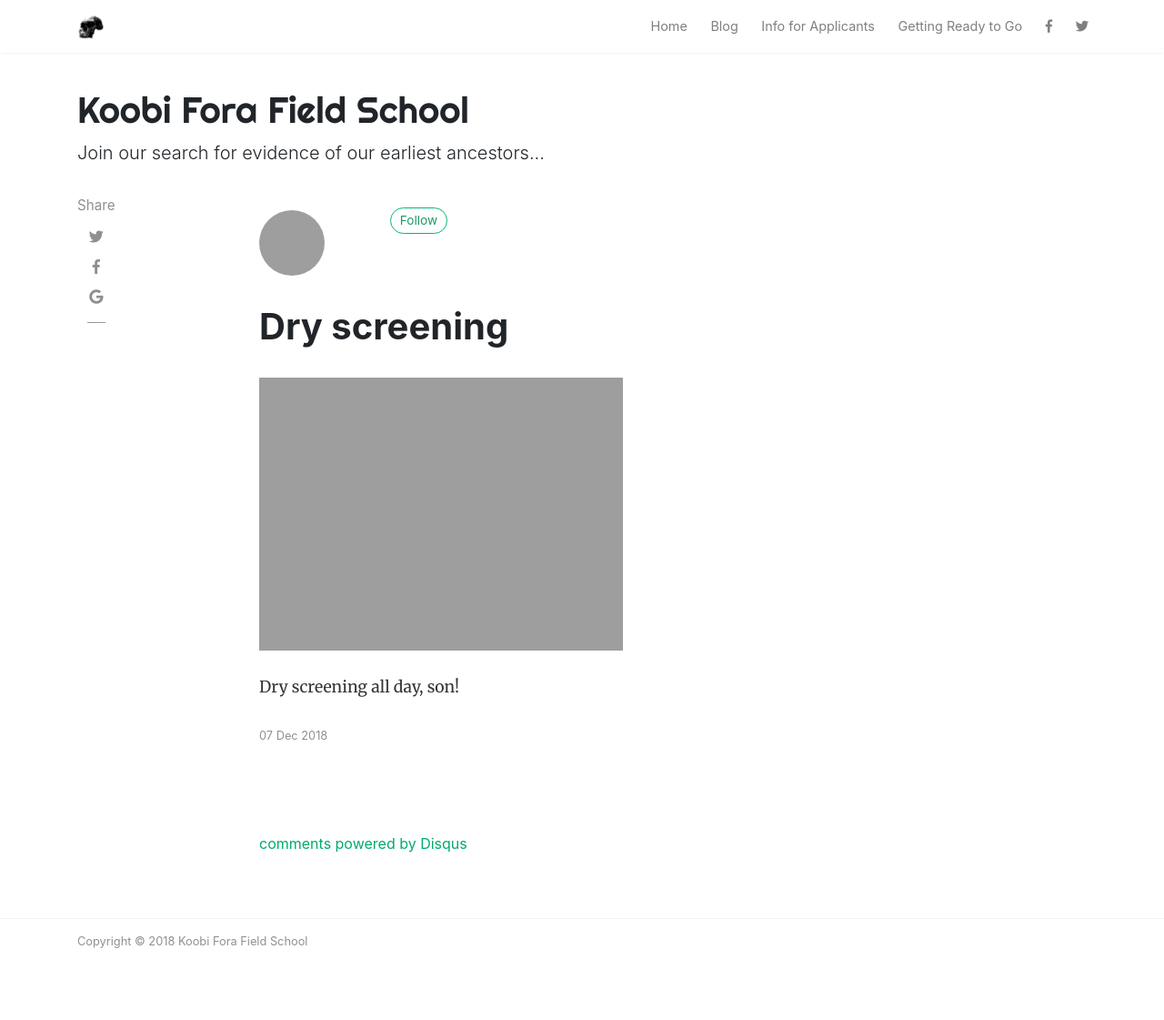
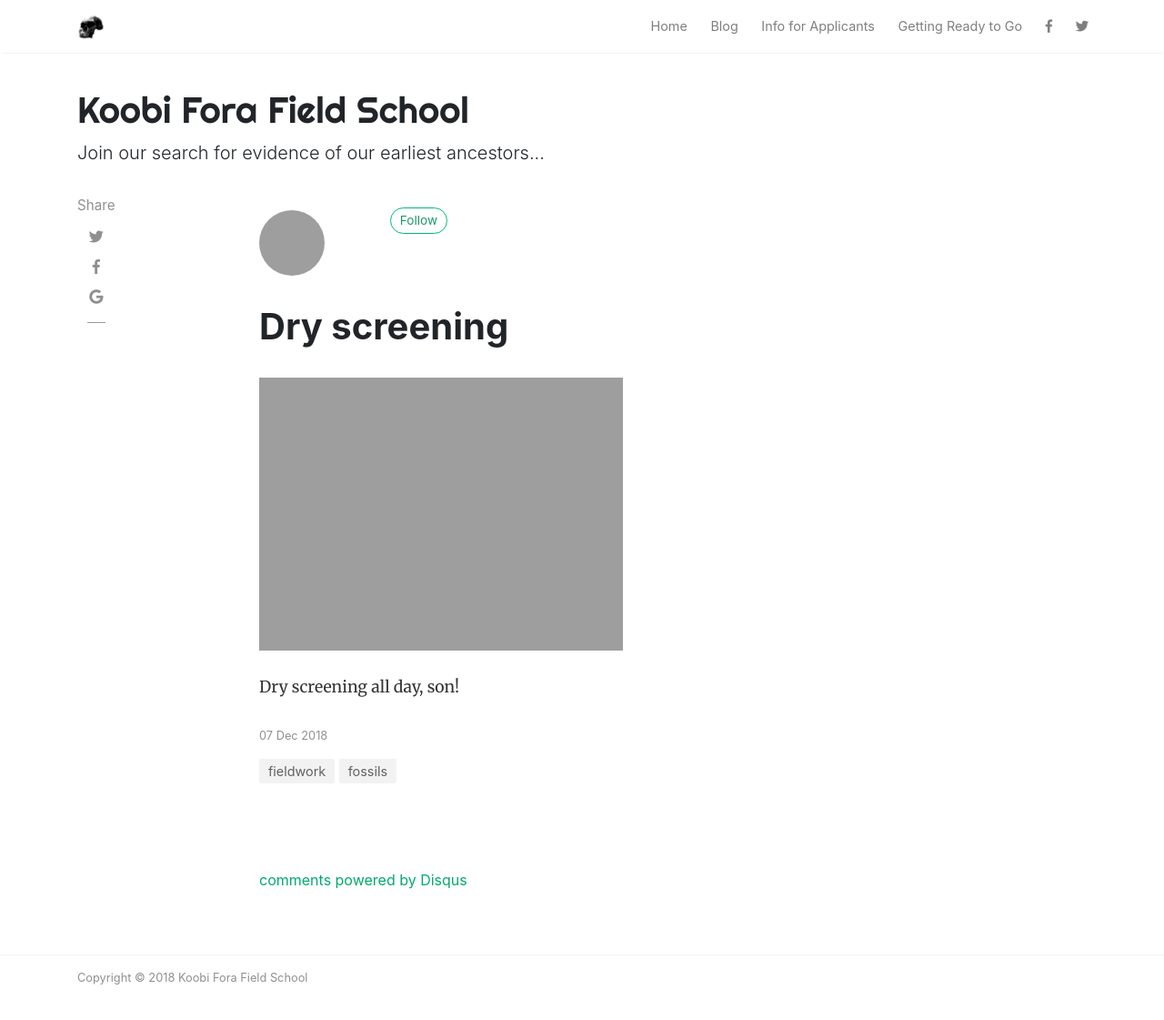
Before and after one commit to wabarr/KFFS, a Jekyll site: the page built from _posts/2018-12-07-dry-screening.md, in a window 1280 px wide and 1159 px high. Shown: the top 1121 px of the window at 91% size. Built offline with Jekyll 4.4.1, drawn with Linux system fonts in a browser that asks for light colours; nearby versions of some CDN libraries; comment, search, counter and statistics services are not loaded; grey boxes are pictures that could not be loaded.

Commit message:
Update from Forestry.io - Updated 2018-12-07-dry-screening.md

```diff
--- a/_posts/2018-12-07-dry-screening.md
+++ b/_posts/2018-12-07-dry-screening.md
@@ -3,7 +3,9 @@ title: Dry screening
 layout: post
 date: 2018-12-07 17:14:32 +0000
 author: ''
-categories: []
+categories:
+- fieldwork
+- fossils
 image: https://koobifora.org/assets/images/DSC_0106.JPG
 
 ---
```
